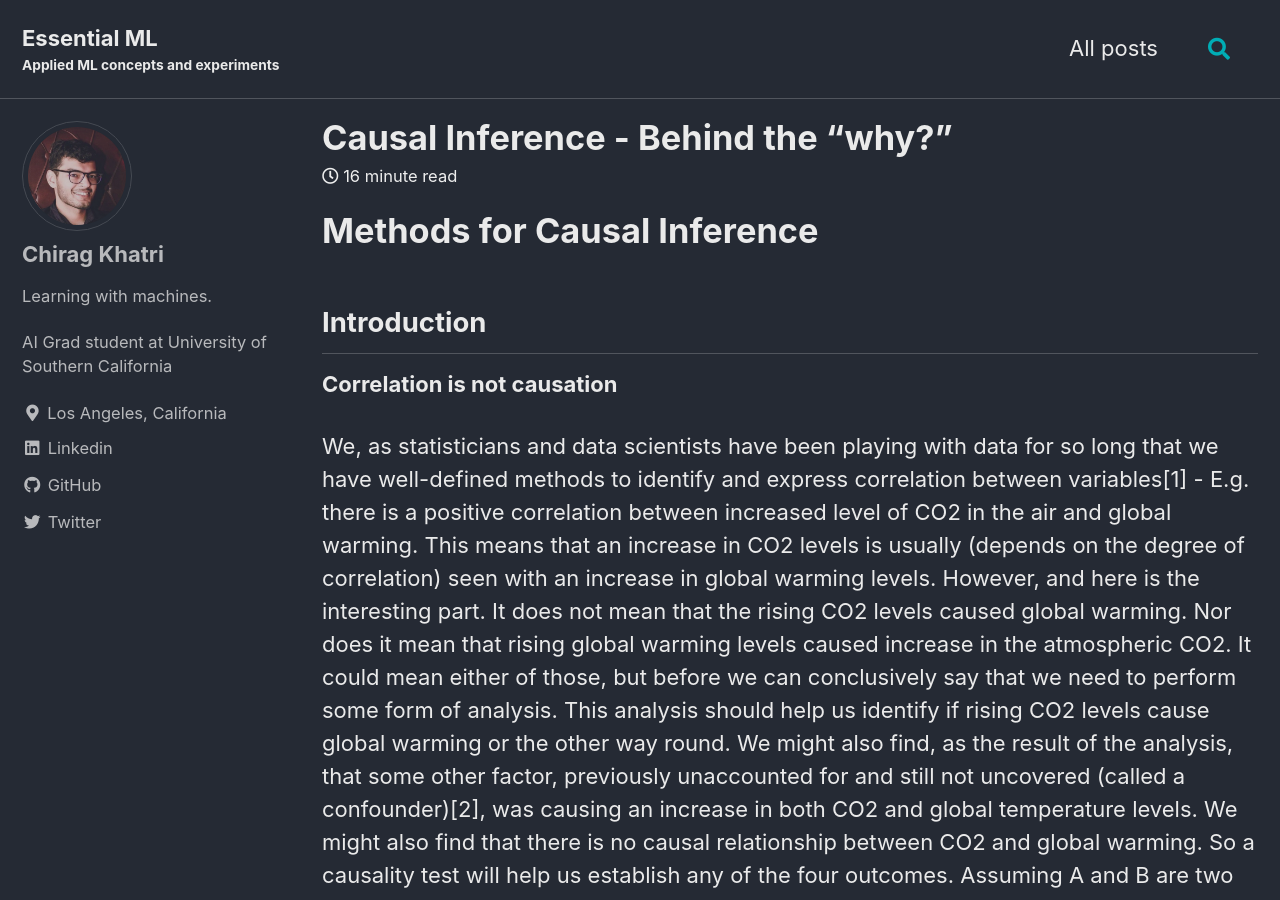
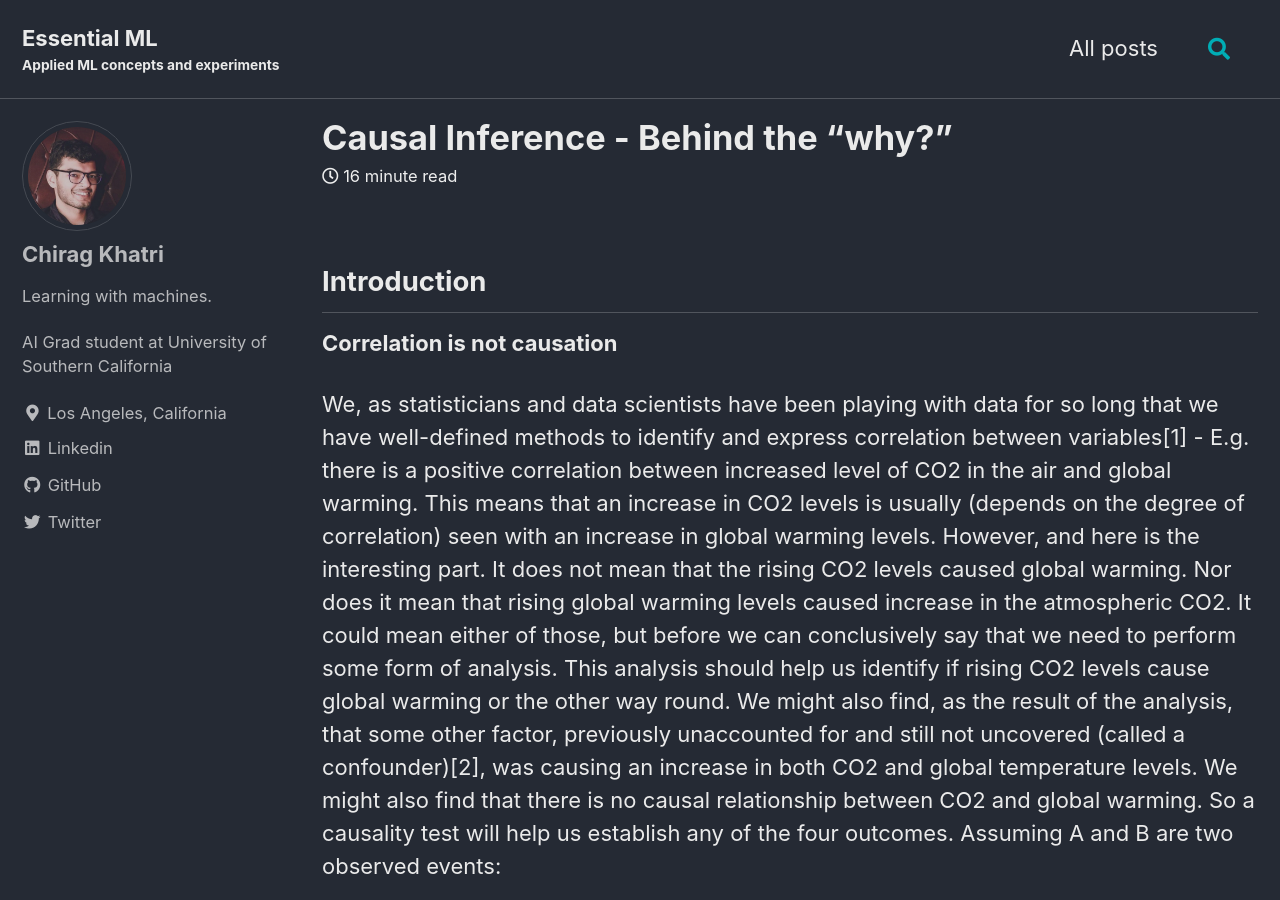
Before and after one commit to zvovov/zvovov.github.io, a Jekyll site: the page built from _posts/2024-03-02-causal-inference.md, in a window 1280 px wide and 900 px high. Built offline with Jekyll 4.4.1, drawn with Linux system fonts in a browser that asks for light colours; cached includes are drawn as plain includes.

Commit message:
update post title

```diff
--- a/_posts/2024-03-02-methods-for-causal-inference.md
+++ b/_posts/2024-03-02-causal-inference.md
@@ -7,8 +7,6 @@ header:
   overlay_image:
   overlay_filter: 0.9
 ---
-
-# Methods for Causal Inference
 
 ## Introduction
 
```
